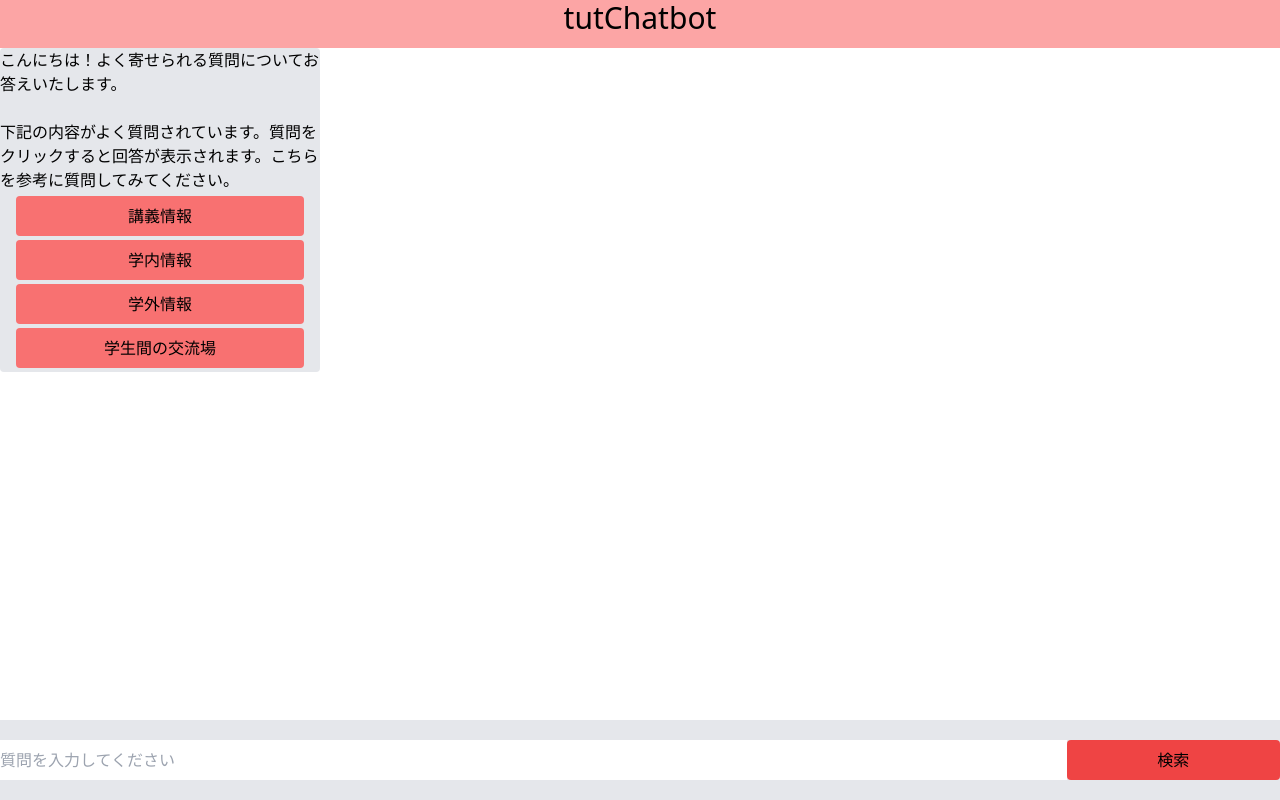
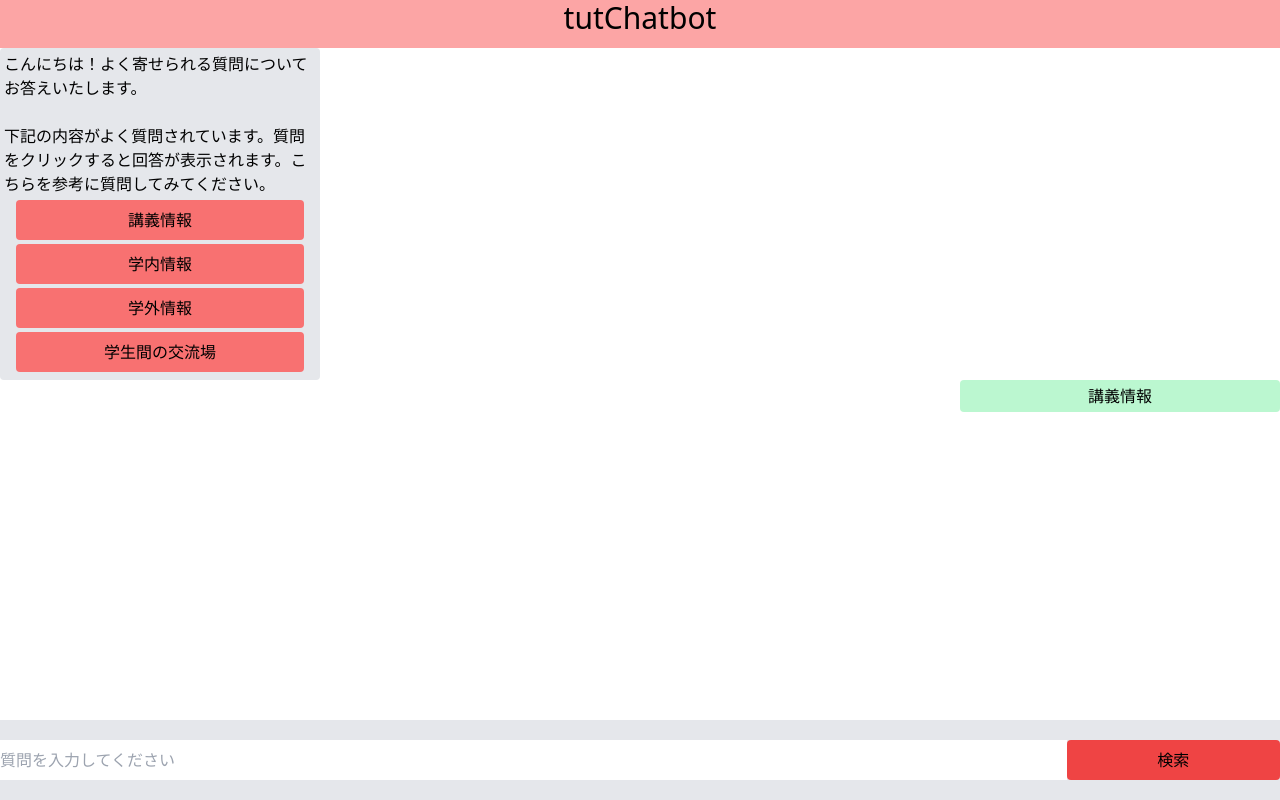
Before and after one commit to CITE-RAteam/chatbot-front, a Next.js app in the folder app/: page / in a window 1280 px wide. Both pictures are taken after a click on the button "講義情報". Built offline with nearby package versions, Linux system fonts and the light colour scheme.

Commit message:
[add] ユーザー側のチャット表示の作成

```diff
--- a/app/features/components/ChatBox.tsx
+++ b/app/features/components/ChatBox.tsx
@@ -1,4 +1,5 @@
 import ClientChat from "./ClientChat";
+import UserChat from "./UserChat";
 
 interface Props {
   chatValue: ChatValue[];
@@ -9,12 +10,21 @@ export default function ChatBox({ chatValue, handleUserChatChange }: Props) {
   return (
     <div className="overflow-scroll min-h-BWHeaderFooter">
       {chatValue.map((chatValue, index) => (
+        <div>
           <ClientChat
             chat={chatValue.client.chat}
             button={chatValue.client.button ?? []}
             handleUserChatChange={handleUserChatChange}
             key={index}
           />
+          {chatValue.user ? (
+            <UserChat
+              chat={chatValue.user}
+            />
+          ) : (
+            <></>
+          )}
+        </div>
       ))}
     </div>
   );
--- a/app/features/components/ClientChat.tsx
+++ b/app/features/components/ClientChat.tsx
@@ -12,7 +12,7 @@ export default function ClientChat({
   handleUserChatChange,
 }: Props) {
   return (
-    <div className="bg-gray-200 h-auto max-h-96 w-80 whitespace-pre-wrap overflow-scroll rounded">
+    <div className="bg-gray-200 h-auto max-h-96 w-80 p-1 whitespace-pre-wrap overflow-scroll rounded">
       {chat}
       <div className="flex-col">
         {button.map((text, index) => (
--- /dev/null
+++ b/app/features/components/UserChat.tsx
@@ -0,0 +1,11 @@
+interface Props {
+  chat: string;
+}
+
+export default function UserChat({ chat }: Props) {
+  return (
+    <div className="bg-green-200 h-auto max-h-96 w-80 whitespace-pre-wrap overflow-scroll rounded -mr-0 ml-auto p-1 text-center">
+      {chat}
+    </div>
+  );
+}
```
Lines whose indentation alone changed are shown as unchanged.
